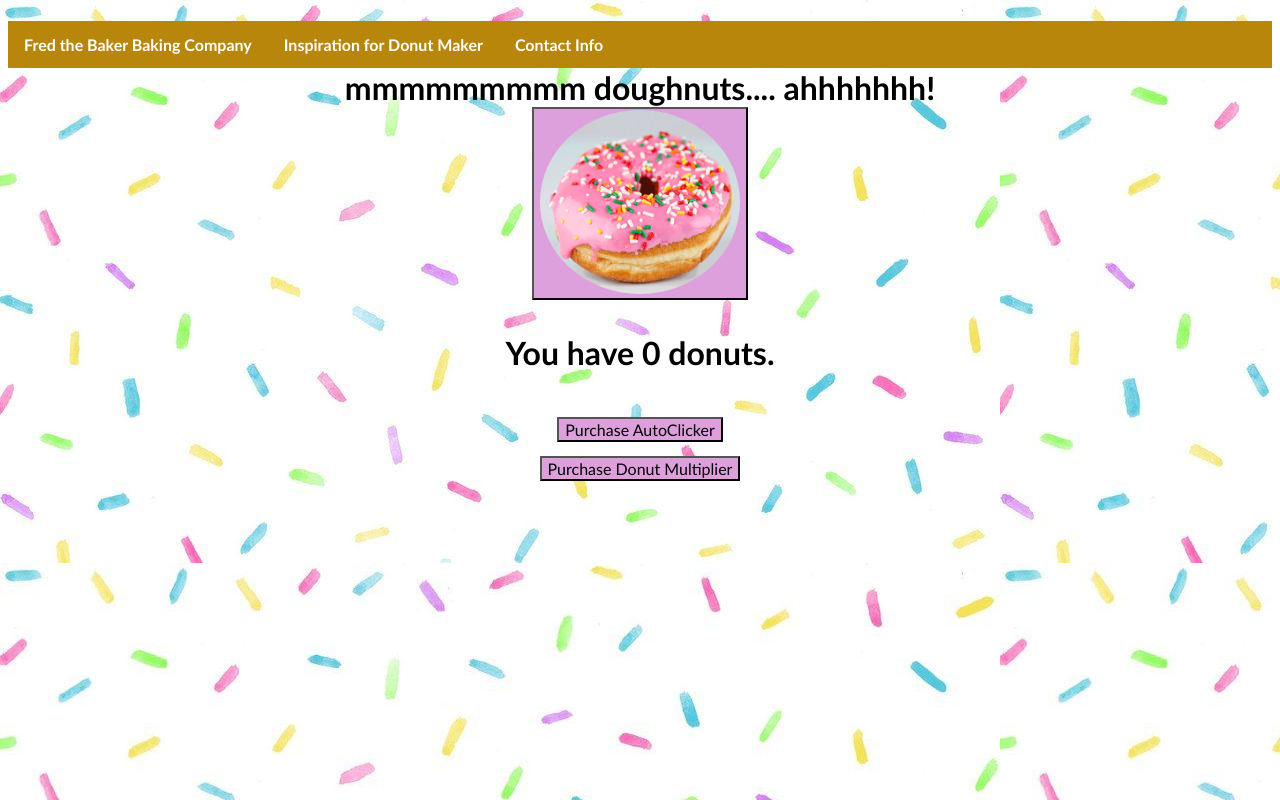
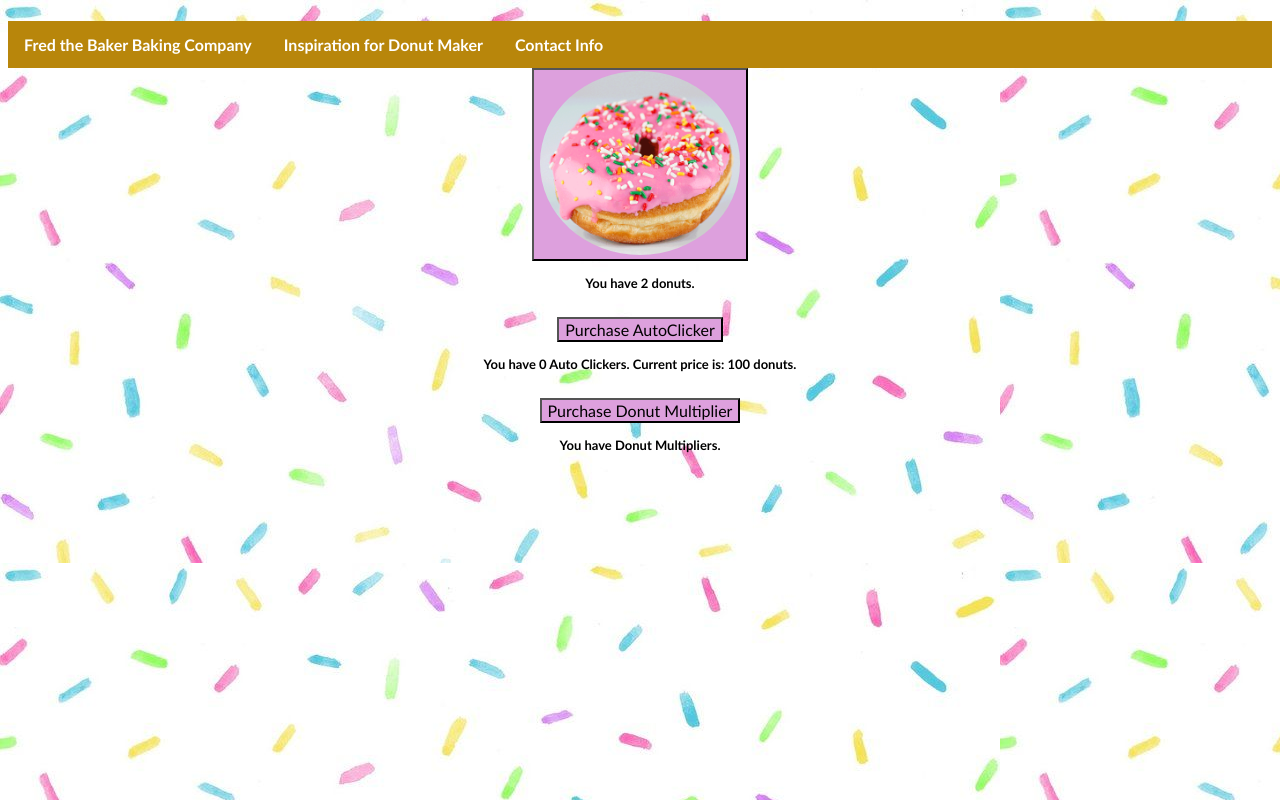
Before and after one commit to cheyenneabel/donut-maker, a website built with Parcel: page index.html in a window 1280 px wide. Both pictures are taken after a click on the button "Purchase AutoClicker". Built offline with nearby package versions, Linux system fonts and the light colour scheme.

Commit message:
deleted container, added p tags with autoclicker count and cost, updated links to include github page and portfolio

```diff
--- a/DonutMaker.js
+++ b/DonutMaker.js
@@ -7,33 +7,43 @@ document.getElementById("alert").addEventListener("click", some_action);
 
 
 let donuts = 0;
-const container = (document.querySelector('.container').innerText =
-  'mmmmmmmmm doughnuts.... ahhhhhhh!') ;
 
 var donutCount = document.getElementById("counter");
 document.getElementById("alert").addEventListener("click", makeDonut);
+donutCount.innerHTML = donuts;
 
 function makeDonut() {
   donuts += 1;
   console.log(donuts)
-  donutCount.innerHTML = donuts
+  donutCount.innerHTML = donuts;
 }
 
 // autoclicker functions
 let autoClicker = 0;
+let oldCost = 100;
+let newCost = oldCost + (oldCost * .1)
 
 document.getElementById("autoClick").addEventListener("click", activateAutoClicker);
+var clickerCount = document.getElementById("autoClickerCount");
+var clickerCost = document.getElementById("autoClickerCost");
+clickerCount.innerHTML = autoClicker;
+clickerCost.innerHTML = oldCost;
 
 
 function activateAutoClicker() {
-  if (autoClicker < 1 && donuts >= 100) {
-    donuts -= 100;
-    autoClicker ++;
+  if (autoClicker == 0 && donuts >= 100)  {
+    donuts -= oldCost;
   }
+  if (autoClicker == 1 && donuts >= newCost) {
+    donuts -= newCost;
+  }
+  if(autoClicker >= 2 && donuts >= newCost) {
+    donuts -= newCost;
+  }
+
+  autoClicker += 1;
   console.log(autoClicker, donuts)
-
   donutCount.innerHTML = donuts;
-
 }
 
 
@@ -55,8 +65,10 @@ document.getElementById("alert").addEventListener("click", donutMultiplication);
 
 function buyDonutMultiplier() {
   if (donutMultiplier > 0) {
-    donutMultiplierCount = 10
+    donuts -=10;
   }
+  donutMultiplier++;
+  donutCount.innerHTML = donuts;
 }
 
 //function buyDonutMultiplier() {
@@ -127,30 +139,6 @@ Object.defineProperty(donutMultiplier, "subtract", {
   set: function (value) {this.donutMultiplierCount -= value;}
 });
 
-// purchase items **if no autoclickers, cost is 100. after, cost increases by 10%
-
-function purchaseAutoClicker() {
-  if (this.donutCount < 100) {
-    alert("You don't have enough donuts to purchase an AutoClicker")
-  } else if (donut.donutCount >= 100 && autoClicker.autoClickerCount == 0) {
-  donut.subtract = 100;
-  autoClicker.increment; }}
 
 
-// user interaction
-var alertButton = document.getElementById('alert');
-alertButton.onclick = function addDonut() {
-  alert("+1 donut");
-  donut.increment;
-}
-
-var countNumber= document.getElementById('counter');
-countNumber.onclick = function checkDonutCount() {
-  alert("You have " + countNumber + " donuts. Wow!");
-}
-
-var autoClickButton= document.getElementById('autoClick');
-autoClickButton.onclick = function purchaseAutoClicker() {
-  alert("You purchased an AutoClicker with 100 of your donuts. Let's get to work!")
-}
 */
--- a/index.html
+++ b/index.html
@@ -29,7 +29,8 @@
           <a class="dropbtn">Contact Info</a>
           <div class="dropdown-content">
             <p> Hi! My name is Cheyenne and I'm transitioning into a Software Development role after completing the We Can Code IT Bootcamp.
-            <a href="https://www.linkedin.com/in/cheyenne-abel-256665195/">My Linkedin page is here.</a></p>
+            <a href="https://github.com/cheyenneabel" target="_blank">My github page is here.</a>
+          <a href="https://cheyenneabel.github.io/" target="_blank">My personal portfolio is here.</a></p>
           </div>
         </li>
       </ul>
@@ -38,9 +39,12 @@
     <div class="container"></div>
     <div><button type="button" name="button" id="alert"><img src="images/donut.jpeg" width="200px"></button></div>
     <div><p>You have <span id="counter"></span> donuts.</p></div>
+
     <div><button type="button" name="button" id="autoClick">Purchase AutoClicker</button></div>
+    <div><p>You have <span id="autoClickerCount"></span> Auto Clickers. Current price is: <span id="autoClickerCost"></span> donuts.</p></div>
 
     <div><button type="button" name="button" id="donutMultiply"> Purchase Donut Multiplier</button>
+    <div><p>You have <span id="Multiplier"></span> Donut Multipliers.</p></div>
 
 
 
--- a/style.css
+++ b/style.css
@@ -53,6 +53,10 @@ li.dropdown {
     display: block;
 }
 
+p {
+    font-size: small;
+}
+
 img {
     border-radius: 50%;
 }
@@ -62,8 +66,12 @@ button {
     font-family: 'Gill Sans', 'Gill Sans MT', Calibri, 'Trebuchet MS', sans-serif;
 }
 
+.container {
+    text-align: left;
+    font-size: medium;
+}
 
 body {
     font-family:'Gill Sans', 'Gill Sans MT', Calibri, 'Trebuchet MS', sans-serif;
-    background-image: url(/images/sprinkles.jpeg);
+    background-image: url('/images/sprinkles.jpeg');
     text-align: center;}
```
